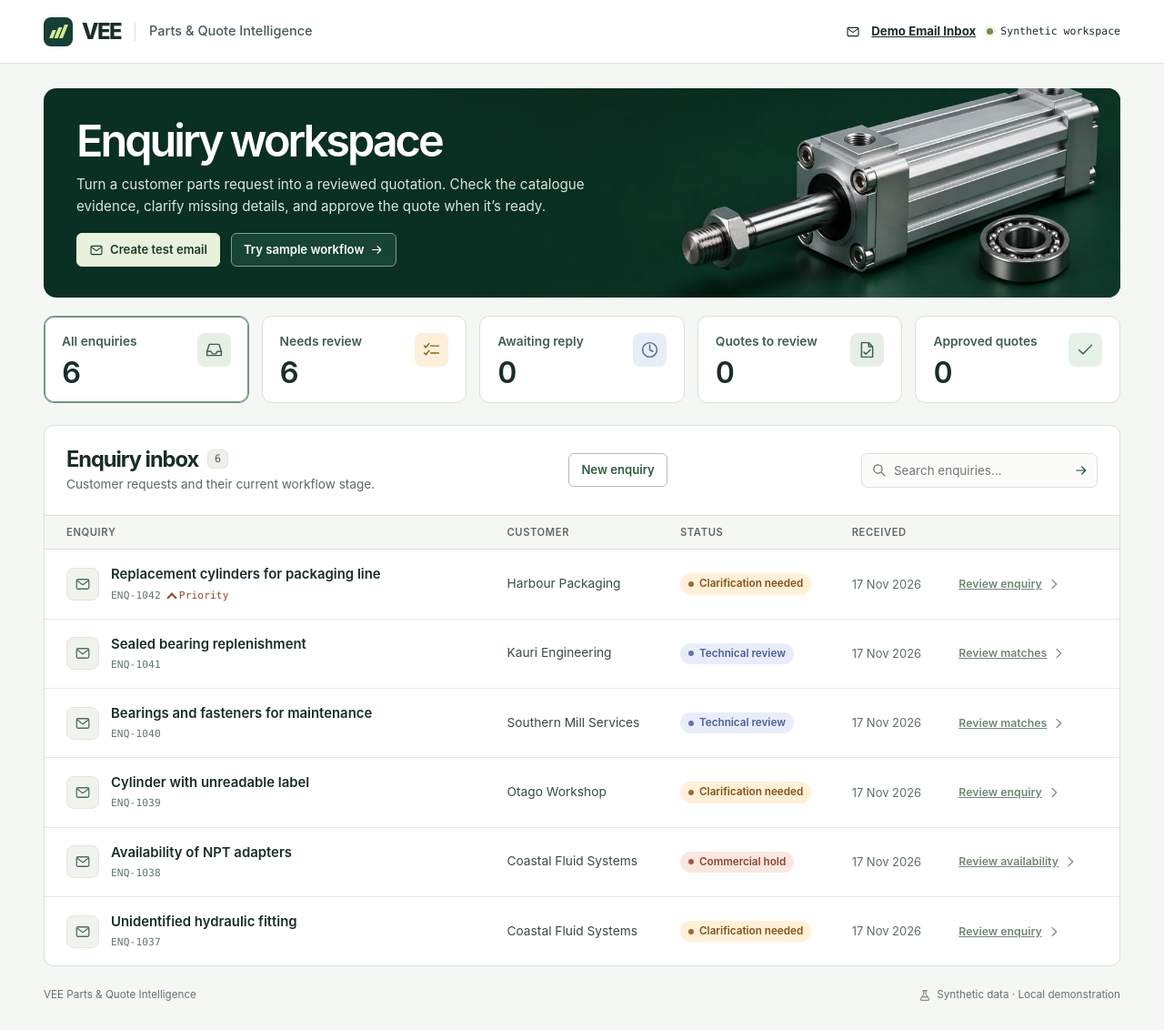
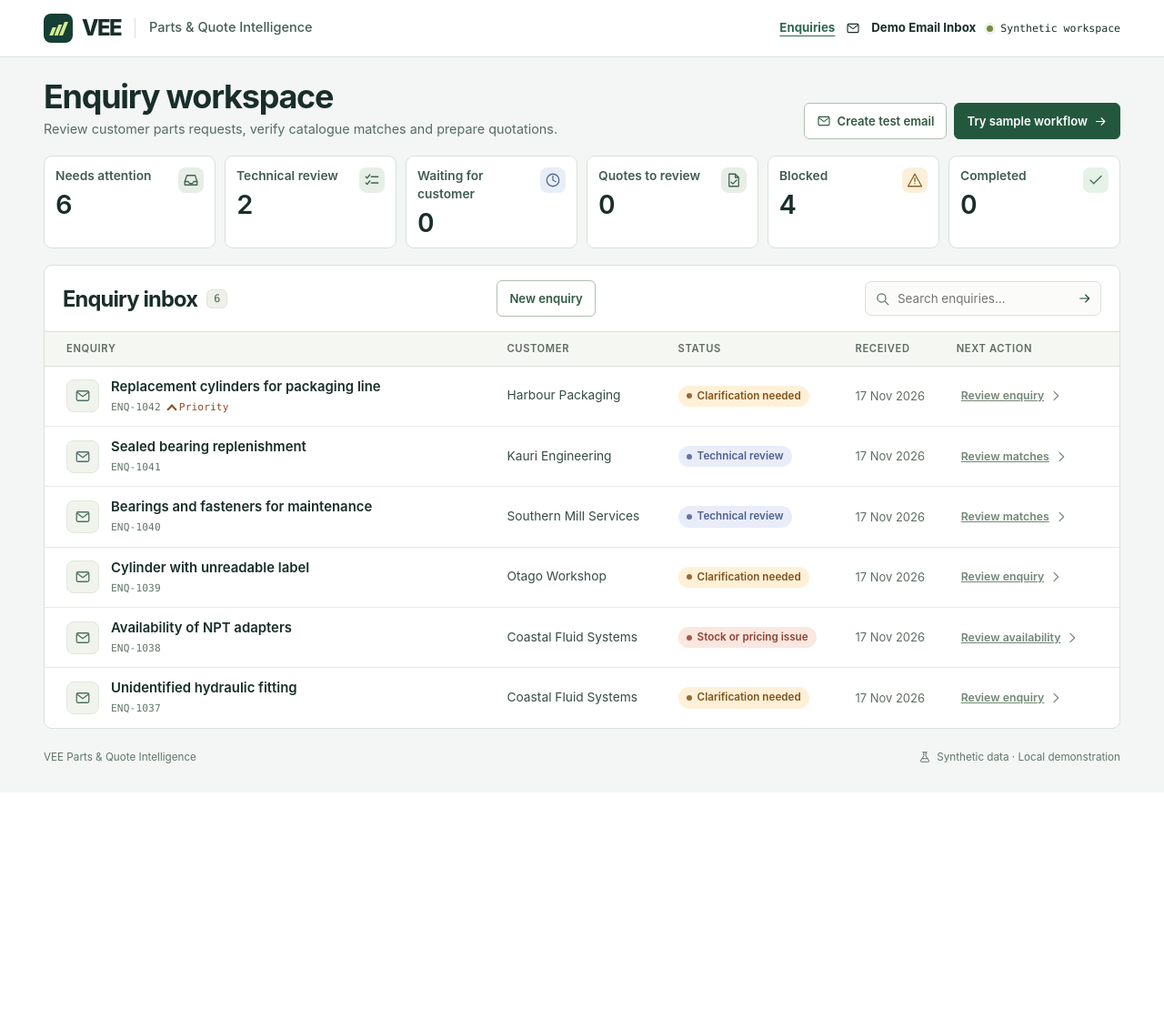
Before and after one commit to VTXZenyx/vee-parts-quote-intelligence, a Flask app: page / in a window 1280 px wide. Shown: the whole page at 91% size. After the commit the page ends 839 px from the top, so only its background shows below. Run offline with Flask 3, Linux system fonts and the light colour scheme; data comes from the database, SQL or seed files in the repository; data that the repository does not hold is empty.

Commit message:
Clarify enquiry queues and give the workspace a compact layout

```diff
--- a/scripts/browser_review.py
+++ b/scripts/browser_review.py
@@ -98,10 +98,10 @@ def commercial_hold_and_navigation(page: Page, address: str) -> None:
     expect(page.get_by_role("heading", name="Commercial hold")).to_be_visible()
     expect(page.get_by_role("button", name="Create draft quotation")).to_have_count(0)
     page.get_by_role("link", name="Enquiry inbox", exact=True).click()
-    page.get_by_role("link", name="Awaiting reply", exact=False).click()
+    page.get_by_role("link", name="Waiting for customer", exact=False).click()
     expect(page.get_by_role("heading", name="No matching enquiries")).to_be_visible()
     page.get_by_role("link", name="View all enquiries").click()
-    page.get_by_role("link", name="Approved quotes", exact=False).click()
+    page.get_by_role("link", name="Completed", exact=False).click()
     expect(page.locator(".inbox-table")).to_contain_text("Bearings and fasteners")
     expect(page.locator(".inbox-table")).not_to_contain_text("Availability of NPT adapters")
 
--- a/scripts/browser_smoke.py
+++ b/scripts/browser_smoke.py
@@ -8,6 +8,7 @@ from threading import Thread
 from playwright.sync_api import Page, expect, sync_playwright
 from werkzeug.serving import make_server
 
+from scripts.browser_dashboard import exercise_dashboard
 from scripts.browser_demo import exercise_demo
 from scripts.browser_providers import exercise_providers
 from scripts.browser_review import exercise_review
@@ -88,6 +89,7 @@ def main() -> None:
                 page.on("response", lambda r: errors.append(f"{r.status} {r.url}")
                         if r.status >= 400 and "/static/" in r.url else None)
                 address = f"http://127.0.0.1:{server.server_port}"
+                exercise_dashboard(page, address)
                 exercise(page, address)
                 exercise_review(page, address)
                 exercise_demo(page, address)
--- a/vee/static/workspace.css
+++ b/vee/static/workspace.css
@@ -3,7 +3,9 @@
   --muted: #566b65;
   --green: #154b3e;
   --line: #d9e1db;
-  --paper: #f5f7f4;
+  --paper: #f3f6f4;
+  --field: #fbfcfb;
+  --radius: 9px;
   --panel: #fff;
   --mono: 'IBM Plex Mono', 'SFMono-Regular', Consolas, monospace;
   font-family: 'DM Sans', 'Inter', -apple-system, BlinkMacSystemFont, 'Segoe UI', sans-serif;
@@ -14,13 +16,13 @@
 * { box-sizing: border-box; }
 body { margin: 0; }
 a { color: inherit; }
-button, input, textarea { font: inherit; }
+button, input, select, textarea { font: inherit; }
 button, summary, .button { cursor: pointer; }
 button, input, textarea { color: var(--ink); }
 :focus-visible { outline: 3px solid #347cba; outline-offset: 3px; }
 h1,h2,h3,h4,p,ol,ul,dl,dd { margin: 0; }
 h1,h2,h3,h4 { line-height: 1.18; text-wrap: pretty; }
-h1,h2 { letter-spacing: -.045em; }
+h1,h2 { letter-spacing: -.035em; }
 h2 { font-size: 1.48rem; font-weight: 660; }
 h3 { font-size: 1.04rem; }
 h4 { font-size: .88rem; }
@@ -28,8 +30,8 @@ h4 { font-size: .88rem; }
 .mono { font-family: var(--mono); letter-spacing: .01em; }
 .icon { fill: none; stroke: currentColor; stroke-width: 1.7; stroke-linecap: round; stroke-linejoin: round; display: inline-block; flex: none; vertical-align: middle; }
 .topbar { background: white; border-bottom: 1px solid var(--line); }
-.topbar-inner, .brand, .environment, .brandmark, .footer, .footer span, .hero-copy, .metric, .queue-head, .heading-row, .search, .subject a, .row-meta, .status, .text-link, .button, .section-heading, .case-state, .case-meta, .case-meta span, .breadcrumb, .breadcrumb a, .action-label, .line-head, .candidate summary, .event-top, .flash, .quote-heading { display: flex; align-items: center; }
-.topbar-inner { min-height: 69px; justify-content: space-between; gap: 14px; }
+.topbar-inner, .brand, .environment, .brandmark, .footer, .footer span, .metric, .queue-head, .heading-row, .search, .subject a, .row-meta, .status, .text-link, .button, .section-heading, .case-state, .case-meta, .case-meta span, .breadcrumb, .breadcrumb a, .action-label, .line-head, .candidate summary, .event-top, .flash, .quote-heading { display: flex; align-items: center; }
+.topbar-inner { min-height: 62px; justify-content: space-between; gap: 14px; }
 .brand { text-decoration: none; gap: 10px; }
 .brandmark { justify-content: center; align-items: center; overflow: hidden; gap: 2px; width: 32px; height: 32px; border-radius: 8px; background: #163f35; }
 .brandmark i { display: block; transform: skew(-22deg); width: 4px; height: 15px; border-radius: .6px; background: #d2ed92; }
@@ -39,38 +41,44 @@ h4 { font-size: .88rem; }
 .product { border-left: 1px solid var(--line); padding-left: 15px; margin-left: 5px; font-size: .91rem; color: #465d54; font-weight: 550; }
 .environment { gap: 8px; font-family: var(--mono); font-size: .72rem; font-weight: 500; }
 .environment span { width: 7px; height: 7px; background: #728d42; border-radius: 50%; box-shadow: 0 0 0 3px #eff4e6; }
-.hero { background: #0a2f23; isolation: isolate; overflow: hidden; position: relative; border-radius: 14px; margin: 27px 0 20px; color: #fff; }
-.hero-art { position: absolute; inset: 0 0 0 34%; z-index: -1; background: linear-gradient(90deg,#0a2f23,transparent 35%), url('machined-parts.webp') center right / cover no-repeat; }
-.hero-copy { min-height: 195px; padding: 34px 36px; align-items: flex-start; justify-content: center; flex-direction: column; gap: 12px; }
-.hero h1 { font-size: clamp(2.2rem,3.8vw,3.7rem); font-weight: 580; letter-spacing: -.062em; line-height: .99; }
-.hero p { color: #d8e7dc; font-size: .95rem; line-height: 1.58; max-width: 53%; }
-.metrics { display: grid; grid-template-columns: repeat(4,minmax(0,1fr)); gap: 14px; margin-bottom: 24px; }
-.metric { position: relative; align-items: flex-start; justify-content: space-between; gap: 8px; padding: 18px 19px 15px; background: var(--panel); border: 1px solid var(--line); border-radius: 11px; text-decoration: none; transition: border-color .15s, background .15s; }
+
+.workspace-heading {
+  display: flex;
+  justify-content: space-between;
+  align-items: flex-end;
+  gap: 14px 24px;
+  padding: 22px 0 18px;
+}
+.workspace-heading h1 { font-size: clamp(1.65rem,3vw,2.25rem); font-weight: 690; }
+.workspace-heading p { color: var(--muted); font-size: .9rem; margin-top: 5px; }
+.metrics { display: grid; grid-template-columns: repeat(6,minmax(0,1fr)); gap: 10px; margin-bottom: 18px; }
+.metric { position: relative; align-items: flex-start; justify-content: space-between; gap: 8px; padding: 12px; background: var(--panel); border: 1px solid var(--line); border-radius: var(--radius); text-decoration: none; transition: border-color .15s, background .15s; }
 .metric:hover, .metric:focus-visible { background: #f1f6ef; border-color: #9eb8a8; }
 .metric.selected { border-color: #739482; box-shadow: inset 0 0 0 1px #739482; }
 .metric-info { display: grid; gap: 6px; }
 .metric-info > span { color: #405c50; font-size: .86rem; font-weight: 600; }
-.metric-info strong { font-weight: 580; font-size: 2.05rem; line-height: 1.05; letter-spacing: -.065em; font-variant-numeric: tabular-nums; }
+.metric-info strong { font-weight: 580; font-size: 1.8rem; line-height: 1.05; letter-spacing: -.065em; font-variant-numeric: tabular-nums; }
 .metric-icon, .empty-icon, .row-icon { display: inline-grid; place-items: center; flex: none; border-radius: 8px; }
-.metric-icon { width: 37px; height: 37px; background: #e7eee6; color: #3f6252; }
-.metric-review .metric-icon { background: #fcf0db; color: #8a6225; }
+.metric-icon { width: 28px; height: 28px; background: #e7eee6; color: #3f6252; }
+.metric-blocked .metric-icon { background: #fcf0db; color: #8a6225; }
 .metric-awaiting .metric-icon { background: #e8eef8; color: #526a8f; }
 .metric-approved .metric-icon { background: #e6f1e7; color: #3b7353; }
-.panel { background: var(--panel); border: 1px solid var(--line); border-radius: 11px; }
+.panel { background: var(--panel); border: 1px solid var(--line); border-radius: var(--radius); }
 .queue { overflow: hidden; }
-.queue-head { justify-content: space-between; padding: 23px 24px; gap: 15px; }
+.queue-head { justify-content: space-between; padding: 16px 20px; gap: 12px; }
 .heading-row, .section-heading { gap: 10px; }
 .subtle { color: var(--muted); font-size: .85rem; margin-top: 5px; }
 .count { display: inline-flex; align-items: center; justify-content: center; padding: 1px 7px; min-width: 22px; background: #edf1e9; border: 1px solid #e0e6dc; border-radius: 6px; color: #46604e; font-family: var(--mono); font-size: .73rem; font-weight: 500; }
 .search { height: 38px; width: min(260px,100%); background: #fbfcfa; border: 1px solid var(--line); border-radius: 7px; padding-left: 10px; color: var(--muted); gap: 8px; }
-.search:focus-within { border-color: #719782; }
+.search:focus-within { outline: 2px solid #347cba; outline-offset: 2px; }
+.search input:focus-visible { outline: 0; }
 .search input { min-width: 0; width: 100%; height: 100%; padding: 0; background: transparent; border: none; font-size: .84rem; }
 .search-submit { padding: 6px 9px; border: 0; background: none; display: grid; place-items: center; color: var(--green); }
 .search-submit:hover { background: #edf1e9; }
 table { width: 100%; border-collapse: collapse; text-align: left; font-size: .86rem; }
 th { background: #f5f7f3; font-size: .7rem; letter-spacing: .055em; text-transform: uppercase; font-weight: 630; color: #5d6c61; }
 .inbox-table th { padding: 10px 12px; border-block: 1px solid var(--line); }
-.inbox-table td { padding: 17px 12px; border-bottom: 1px solid #e6eae4; }
+.inbox-table td { padding: 12px; border-bottom: 1px solid #e6eae4; }
 .inbox-table tr:last-child td { border-bottom: none; }
 .inbox-table th:first-child, .inbox-table td:first-child { padding-left: 24px; }
 .inbox-table td:last-child { padding-right: 20px; }
@@ -158,7 +166,7 @@ th { background: #f5f7f3; font-size: .7rem; letter-spacing: .055em; text-transfo
 .action-panel form label { display: block; font-size: .81rem; font-weight: 650; margin-bottom: 5px; }
 .action-panel textarea,.action-panel input[type=number] { width: 100%; display: block; padding: 9px 10px; border: 1px solid #b4c5ba; border-radius: 6px; background: #fbfcf9; margin-bottom: 12px; font-size: .86rem; line-height: 1.5; }
 textarea { resize: vertical; }
-.button { display: inline-flex; justify-content: center; gap: 7px; min-height: 37px; padding: 8px 13px; border-radius: 6px; border: 1px solid #aec1b2; color: #325a40; background: #fff; text-decoration: none; font-weight: 630; font-size: .82rem; line-height: 1.3; }
+.button { display: inline-flex; justify-content: center; gap: 7px; min-height: 40px; padding: 8px 13px; border-radius: 6px; border: 1px solid #aec1b2; color: #325a40; background: #fff; text-decoration: none; font-weight: 630; font-size: .82rem; line-height: 1.3; }
 .button:hover { background: #eff4ed; }
 .button.primary { background: #23583f; border-color: #23583f; color: white; }
 .button.primary:hover { background: #153e2a; }
@@ -197,7 +205,6 @@ details form { margin-top: 12px; }
 .totals div:last-child { padding-top: 8px; border-top: 1px solid var(--line); font-weight: 700; color: var(--green); }
 .quote-disclosure,.versions { font-size: .75rem; color: var(--muted); }
 .versions > div { padding: 9px 0 0; }
-@media (min-width: 1600px) { .hero-copy { min-height: 225px; } }
 @media (max-width: 1050px) {
   .shell { width: calc(100% - 48px); }
   .inbox-table td,.inbox-table th { padding-inline: 8px; }
@@ -208,10 +215,6 @@ details form { margin-top: 12px; }
 @media (max-width: 760px) {
   .shell { width: calc(100% - 32px); }
   .topbar-inner { min-height: 58px; }
-  .hero { margin-top: 16px; }
-  .hero-copy { min-height: 166px; padding: 24px; }
-  .hero p { max-width: 62%; font-size: .84rem; }
-  .hero-art { left: 35%; background-position: center,65% center; }
   .wide { display: none; }
   .metrics { gap: 8px; }
   .metric { padding: 13px 12px; }
@@ -229,11 +232,9 @@ details form { margin-top: 12px; }
 }
 @media (max-width: 570px) {
   .product { display: none; }
+  .inbox-table td:nth-child(3) { min-width: 0; }
+  .status { white-space: normal; }
   .environment { font-size: .67rem; }
-  .hero-copy { min-height: 163px; padding: 20px; }
-  .hero h1 { font-size: 2.05rem; max-width: 65%; line-height: 1.02; }
-  .hero p { font-size: .79rem; line-height: 1.45; max-width: 64%; }
-  .hero-art { left: 44%; background-size: auto, auto 100%; background-position: center,63% center; opacity: .83; }
   .metrics { grid-template-columns: repeat(2,minmax(0,1fr)); margin-bottom: 16px; }
   .metric-info strong { font-size: 1.64rem; }
   .metric-info { gap: 4px; }
@@ -267,21 +268,17 @@ details form { margin-top: 12px; }
   .quote-table tr { break-inside: avoid; }
   .quote-disclosure { margin-top: 16px; }
 }
-@media (max-width: 570px) {
-  .hero-art {
-    background-image: linear-gradient(90deg,#0a2f23 0%,rgba(10,47,35,.87) 32%,rgba(10,47,35,.05) 75%), url('machined-parts.webp');
-  }
-}
 .intake{max-width:46rem;margin:1rem auto}.intake select{font:inherit;padding:.55rem;width:100%}.intake form{margin-top:1.25rem}
 
 .inspection-photo{display:block;width:min(100%,32rem);height:auto;margin:.75rem 0}
 
-.workspace-nav,.workspace-nav a,.workspace-switch,.hero-actions,.demo-heading,.workflow-next,.mail-links {
+.workspace-nav,.workspace-nav a,.workspace-switch,.demo-heading,.workflow-next,.mail-links {
   display: flex;
   align-items: center;
   gap: 12px;
 }
-.workspace-nav a { font-size: .83rem; font-weight: 650; }
+.workspace-nav a { font-size: .83rem; font-weight: 650; min-height: 36px; text-decoration: none; }
+.workspace-nav a:hover { text-decoration: underline; }
 .workspace-nav [aria-current] { color: #2e6952; text-decoration: underline; text-underline-offset: 4px; }
 .workspace-switch {
   justify-content: space-between;
@@ -292,11 +289,6 @@ details form { margin-top: 12px; }
   border-radius: 9px;
   font-size: .83rem;
 }
-.hero-actions { flex-wrap: wrap; margin-top: 5px; }
-.hero-actions .hero-primary { background: #e8f1dc; border-color: #e8f1dc; color: #173a29; }
-.hero-actions .hero-secondary { background: #174434; border-color: #809e88; color: white; }
-.hero-actions .button:hover { background: #fff; color: #173a29; }
-.metrics { grid-template-columns: repeat(5,minmax(0,1fr)); }
 .row-open a { display: inline-flex; gap: 5px; align-items: center; font-size: .77rem; font-weight: 620; }
 .workflow-summary h2 { font-size: 1.06rem; }
 .workflow-steps {
@@ -366,18 +358,17 @@ details form { margin-top: 12px; }
 .mail-envelope dd { margin: 2px 0 0; overflow-wrap: anywhere; }
 .mail-links { flex-wrap: wrap; }
 .message-address,.message-envelope { color: var(--muted); font-size: .81rem; overflow-wrap: anywhere; }
-@media (max-width: 880px) {
+@media (max-width: 1080px) {
   .metrics { grid-template-columns: repeat(3,minmax(0,1fr)); }
   .row-open a span { display: none; }
+  .workspace-heading { align-items: flex-start; flex-wrap: wrap; }
 }
 @media (max-width: 760px) {
   .mail-layout { grid-template-columns: minmax(0,1fr); }
-  .hero-actions .button { font-size: .79rem; }
   .workspace-nav { flex-wrap: wrap; justify-content: flex-end; gap: 4px 12px; }
 }
 @media (max-width: 570px) {
   .metrics { grid-template-columns: repeat(2,minmax(0,1fr)); }
-  .hero-actions { gap: 6px; }
   .workflow-steps { grid-template-columns: repeat(3,minmax(0,1fr)); }
   .workflow-next,.workspace-switch,.demo-heading { align-items: flex-start; flex-direction: column; }
   .mail-addresses,.mail-envelope { grid-template-columns: minmax(0,1fr); }
--- a/vee/templates/base.html
+++ b/vee/templates/base.html
@@ -18,12 +18,13 @@
       <span class="brandname">VEE</span><span class="product">Parts &amp; Quote Intelligence</span>
     </a>
     <nav class="workspace-nav" aria-label="Workspace">
+      <a href="{{ url_for('inbox') }}" {% if request.endpoint == 'inbox' %}aria-current="page"{% endif %}>Enquiries</a>
       <a href="{{ url_for('demo_email') }}" {% if request.endpoint in ('demo_email', 'replay_email') %}aria-current="page"{% endif %}>{{ icon('mail', 16) }} Demo Email Inbox</a>
       <span class="environment"><span></span>{{ 'Fresh demo workspace' if demo_workspace else 'Synthetic workspace' }}</span>
     </nav>
   </div>
 </header>
-<main class="shell" id="main">
+<main class="shell" id="main" tabindex="-1">
 {% with messages = get_flashed_messages(with_categories=true) %}
   {% for category, message in messages %}<div class="flash {{ category }}" role="{{ 'alert' if category == 'error' else 'status' }}">{{ icon('info') }} {{ message }}</div>{% endfor %}
 {% endwith %}
--- a/vee/templates/components.html
+++ b/vee/templates/components.html
@@ -1,8 +1,8 @@
 {% set labels = {
-    'needs_clarification': 'Clarification needed', 'awaiting_reply': 'Awaiting reply',
-    'needs_verification': 'Technical review', 'verified': 'Match verified',
+    'needs_clarification': 'Clarification needed', 'awaiting_reply': 'Waiting for customer',
+    'needs_verification': 'Technical review', 'verified': 'Ready for quotation',
     'draft_quote': 'Draft quotation', 'approved': 'Approved',
-    'rejected': 'Revision requested', 'commercial_hold': 'Commercial hold'
+    'rejected': 'Revision requested', 'commercial_hold': 'Stock or pricing issue'
 } %}
 
 {% macro icon(name, size=18) -%}
--- a/vee/templates/inbox.html
+++ b/vee/templates/inbox.html
@@ -2,26 +2,38 @@
 {% from 'stages.html' import stage_copy %}
 {% from 'components.html' import icon, status, date %}
 {% block content %}
-{% set groups = {'all':none, 'review':['needs_clarification','needs_verification','verified','rejected','commercial_hold'], 'awaiting':['awaiting_reply'], 'quotes':['draft_quote'], 'approved':['approved']} %}
+{% set groups = {
+  'all': none,
+  'review': ['needs_clarification','needs_verification','verified','draft_quote','rejected','commercial_hold'],
+  'technical': ['needs_verification'],
+  'awaiting': ['awaiting_reply'],
+  'quotes': ['draft_quote'],
+  'blocked': ['needs_clarification','commercial_hold'],
+  'approved': ['approved']
+} %}
+{% set filters = [('review','Needs attention','inbox'),('technical','Technical review','list-check'),
+                   ('awaiting','Waiting for customer','clock'),('quotes','Quotes to review','document-check'),
+                   ('blocked','Blocked','alert'),('approved','Completed','check')] %}
 {% set stage = request.args.get('stage', 'all') %}
 {% if stage not in groups %}{% set stage = 'all' %}{% endif %}
 {% set matching = rows if stage == 'all' else rows|selectattr('status','in',groups[stage])|list %}
-<section class="hero" aria-labelledby="workspace-title">
-  <div class="hero-art"></div>
-  <div class="hero-copy">
-    <h1 id="workspace-title">Enquiry workspace</h1>
-    <p>Turn a customer parts request into a reviewed quotation. Check the catalogue evidence, clarify missing details, and approve the quote when it’s ready.</p>
-    <div class="hero-actions"><a class="button hero-primary" href="{{ url_for('demo_email') }}">{{ icon('mail',16) }} Create test email</a>
-      <a class="button hero-secondary" href="{{ url_for('demo_email', scenario='cylinder') }}">Try sample workflow {{ icon('arrow-right',15) }}</a></div>
+<header class="workspace-heading">
+  <div>
+    <h1>Enquiry workspace</h1>
+    <p>Review customer parts requests, verify catalogue matches and prepare quotations.</p>
   </div>
-</section>
+  <div class="stack">
+    <a class="button" href="{{ url_for('demo_email') }}#compose">{{ icon('mail',16) }} Create test email</a>
+    <a class="button primary" href="{{ url_for('demo_email', scenario='cylinder') }}">Try sample workflow {{ icon('arrow-right',15) }}</a>
+  </div>
+</header>
 
 <nav class="metrics" aria-label="Filter enquiries by workflow stage">
-{% for key, label, symbol in [('all','All enquiries','inbox'),('review','Needs review','list-check'),('awaiting','Awaiting reply','clock'),('quotes','Quotes to review','document-check'),('approved','Approved quotes','check')] %}
-  {% set total = all_rows|length if key == 'all' else all_rows|selectattr('status','in',groups[key])|list|length %}
-  <a class="metric metric-{{ key }}{% if stage == key %} selected{% endif %}" href="{{ url_for('inbox', stage=key, q=q) }}#enquiries"{% if stage == key %} aria-current="true"{% endif %}>
+{% for key, label, symbol in filters %}
+  {% set total = all_rows|selectattr('status','in',groups[key])|list|length %}
+  <a class="metric metric-{{ key }}{% if stage == key %} selected{% endif %}" href="{{ url_for('inbox', stage=key, q=q or none) }}#enquiries"{% if stage == key %} aria-current="true"{% endif %}>
     <span class="metric-info"><span>{{ label }}</span><strong>{{ total }}</strong></span>
-    <span class="metric-icon">{{ icon(symbol,21) }}</span>
+    <span class="metric-icon">{{ icon(symbol,18) }}</span>
   </a>
 {% endfor %}
 </nav>
@@ -29,9 +41,13 @@
 <section class="panel queue" id="enquiries" aria-labelledby="enquiries-title">
   <div class="queue-head">
     <div><div class="heading-row"><h2 id="enquiries-title">Enquiry inbox</h2><span class="count">{{ matching|length }}</span></div>
-    <p class="subtle">Customer requests and their current workflow stage.</p></div>
+    {% if stage != 'all' or q %}<p class="subtle">
+    {{ matching|length }} of {{ all_rows|length }} enquiries
+    {% for key, label, _ in filters %}{% if key == stage %} · {{ label }}{% endif %}{% endfor %}
+    {% if q %} · “{{ q }}”{% endif %}
+    <a href="{{ url_for('inbox') }}#enquiries">Clear filters</a></p>{% endif %}</div>
     <a class="button" href="{{ url_for('new_enquiry') }}">New enquiry</a>
-    <form class="search" action="{{ url_for('inbox') }}" role="search">
+    <form class="search" action="{{ url_for('inbox', _anchor='enquiries') }}" role="search">
       <input type="hidden" name="stage" value="{{ stage }}">
       {{ icon('search',17) }}<input type="search" name="q" value="{{ q }}" aria-label="Search subject, customer or enquiry ID" placeholder="Search enquiries…">
       <button class="search-submit" aria-label="Search">{{ icon('arrow-right',16) }}</button>
@@ -39,7 +55,7 @@
   </div>
   {% if matching %}
   <table class="inbox-table">
-    <thead><tr><th scope="col">Enquiry</th><th scope="col">Customer</th><th scope="col">Status</th><th scope="col">Received</th><th scope="col"><span class="sr">Open</span></th></tr></thead>
+    <thead><tr><th scope="col">Enquiry</th><th scope="col">Customer</th><th scope="col">Status</th><th scope="col">Received</th><th scope="col" class="row-open">Next action</th></tr></thead>
     <tbody>{% for row in matching %}
     <tr>
       <td class="subject"><a href="{{ url_for('enquiry', id=row.id) }}"><span class="row-icon">{{ icon('mail',18) }}</span><span><strong>{{ row.subject }}</strong><span class="row-meta mono">{{ row.id }}{% if row.extraction.urgent %}<span class="urgent">Priority</span>{% endif %}</span></span></a></td>
```
Also changed, not shown: scripts/browser_dashboard.py (added, +24 -0 lines).
